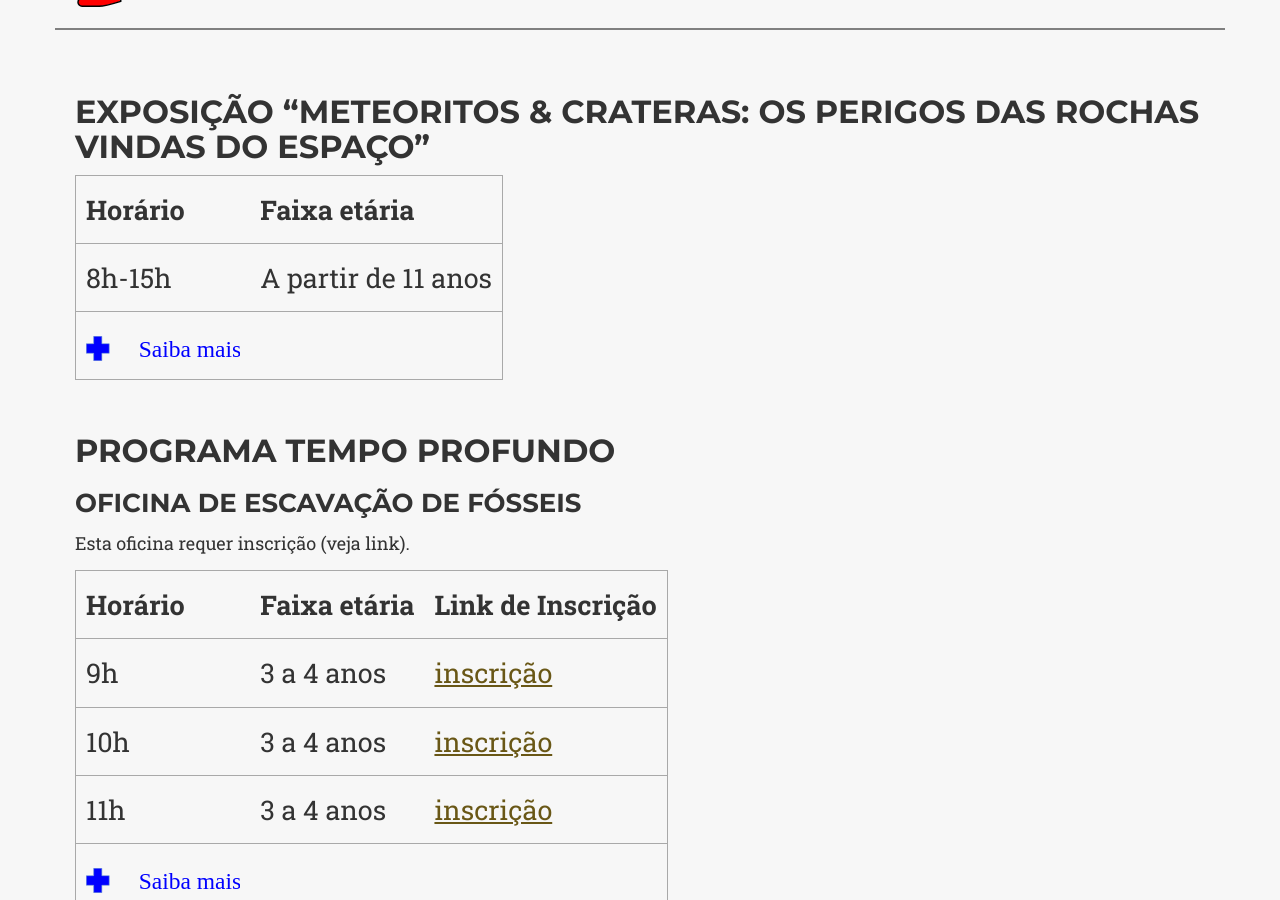
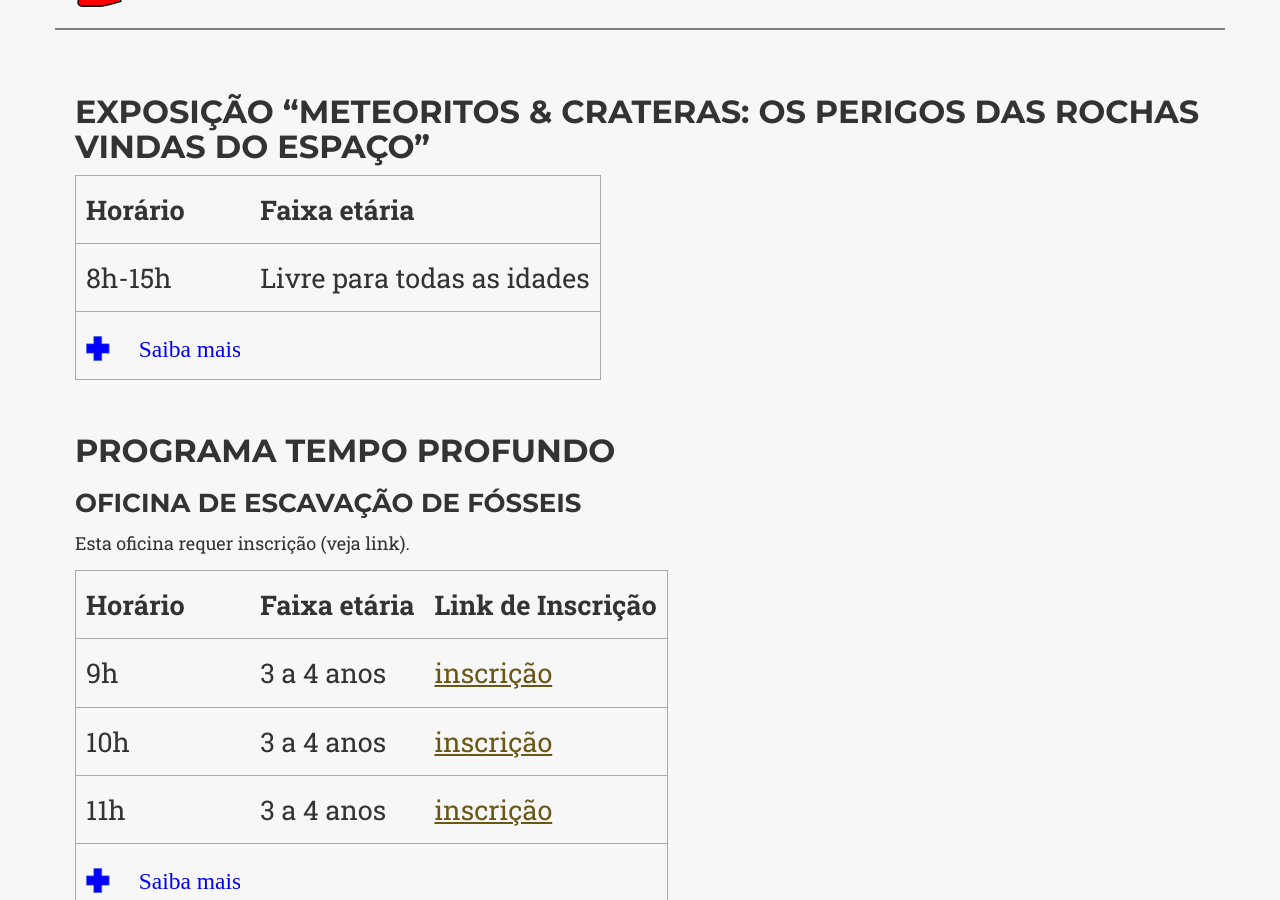
Before and after one commit to mc-unicamp/mupa, a Jekyll site: the page built from ig.html, in a window 1280 px wide and 900 px high, scrolled down 355 px. Built offline with Jekyll 4.4.1, drawn with Linux system fonts in a browser that asks for light colours; some web fonts are replaced.

Commit message:
update (ig): free for al ages

```diff
--- a/_posts/2023-10-25-ig.markdown
+++ b/_posts/2023-10-25-ig.markdown
@@ -8,7 +8,7 @@ categories: ["ig"]
 
 | Horário | Faixa etária |
 |---------|--------------|
-| 8h-15h | A partir de 11 anos |
+| 8h-15h | Livre para todas as idades |
 | <a href="https://docs.google.com/document/d/e/2PACX-1vRxMEyWuO4DQnDW43l-hKRb2F7CFmbrgeixobIBIGfqF9Ubho6jXBaZMxKrCEFv1Quz31lZEglKb9mk/pub#id.oky80rtjz7g8"><img style="cursor:pointer" src="{{ site.baseurl }}/img/more.svg"></a> |
 
 <br>
```
